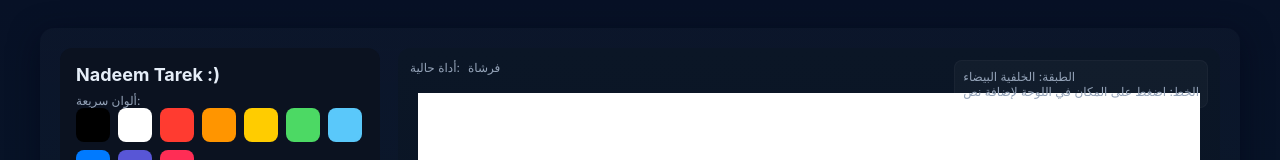
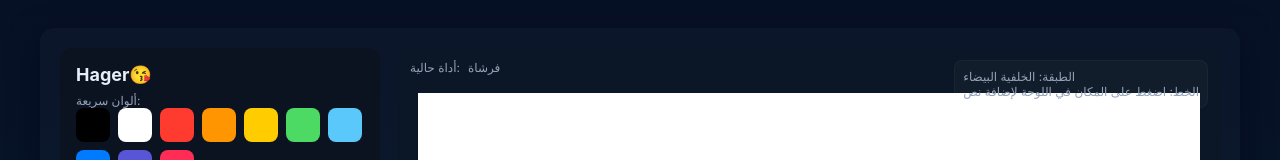
Before and after one commit to nadeem21215/nadem, a plain HTML site: page index.html in a window 1280 px wide. Shown: the top 160 px of the page. Drawn offline with Linux system fonts and the light colour scheme.

Commit message:
Update index.html

```diff
--- a/index.html
+++ b/index.html
@@ -41,7 +41,7 @@
 <body>
   <div class="app">
     <div class="panel">
-      <h2>Nadeem Tarek :)</h2>
+      <h2>Hager😘</h2>
       <div class="toolbar">
         <div>
           <div class="row"><label class="hint">ألوان سريعة:</label></div>
```
